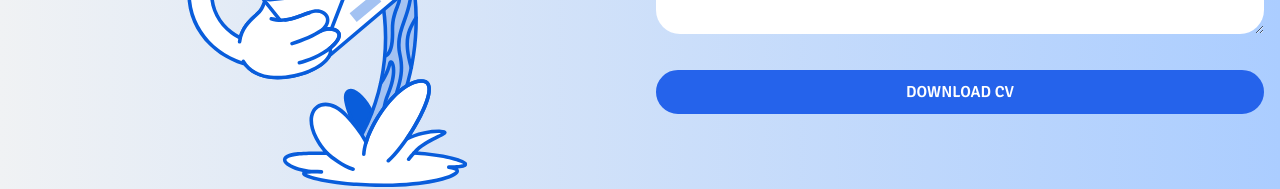
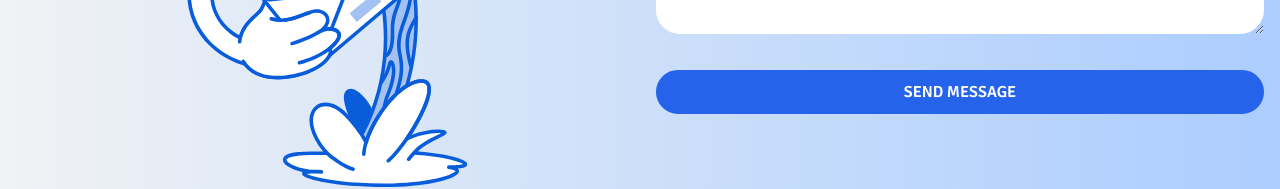
Before and after one commit to Maciej-Kaczmarczyk/personal-website, a Next.js app: page / in a window 1280 px wide. Shown: the part 3852-4041 px from the top of the page. Built offline with nearby package versions, Linux system fonts and the light colour scheme.

Commit message:
contact section button fix

```diff
--- a/components/Contact.jsx
+++ b/components/Contact.jsx
@@ -54,7 +54,7 @@ const Contact = () => {
               className="w-full bg-blue-600 text-white text-base font-semibold py-2
               rounded-full uppercase hover:bg-opacity-0 border-2 mt-5 border-blue-600 hover:text-blue-600 transition duration-200 ease-in-out"
             >
-              Download CV
+              Send message
             </button>
           </div>
         </div>
```
